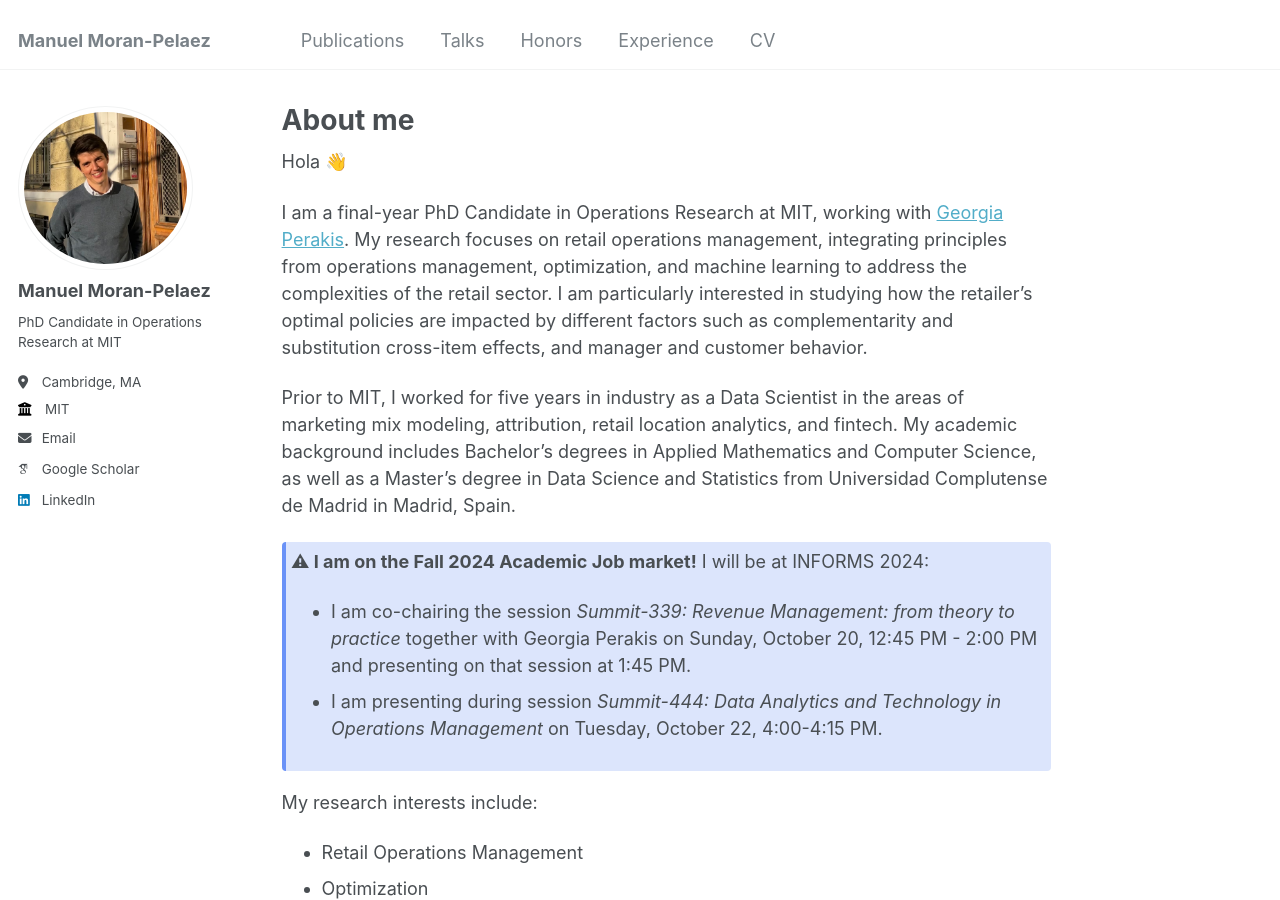
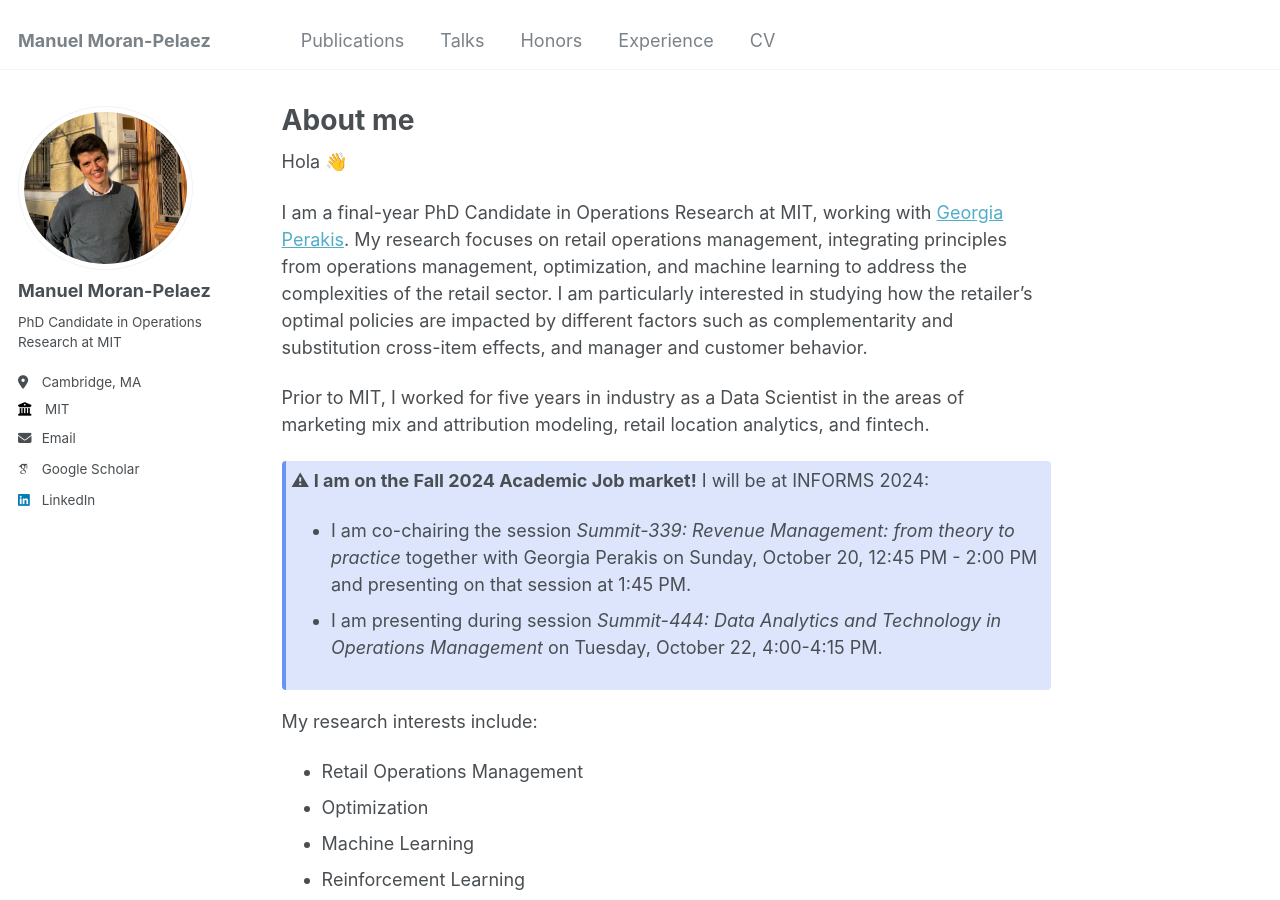
Before and after one commit to mmoranpelaez/mmoranpelaez.github.io, a Jekyll site: the page built from _pages/about.md, in a window 1280 px wide and 900 px high. Built offline with Jekyll 4.4.1, drawn with Linux system fonts in a browser that asks for light colours; some web fonts are replaced.

Commit message:
CV update and experience change

```diff
--- a/_pages/about.md
+++ b/_pages/about.md
@@ -13,7 +13,7 @@ redirect_from:
 <p>Hola &#128075; </p>
 I am a final-year PhD Candidate in Operations Research at MIT, working with [Georgia Perakis](https://mitmgmtfaculty.mit.edu/gperakis/). My research focuses on retail operations management, integrating principles from operations management, optimization, and machine learning to address the complexities of the retail sector. I am particularly interested in studying how the retailer's optimal policies are impacted by different factors such as complementarity and substitution cross-item effects, and  manager and customer behavior.
 
-Prior to MIT, I worked for five years in industry as a Data Scientist in the areas of marketing mix modeling, attribution, retail location analytics, and fintech. My academic background includes Bachelor's degrees in Applied Mathematics and Computer Science, as well as a Master's degree in Data Science and Statistics from Universidad Complutense de Madrid in Madrid, Spain.
+Prior to MIT, I worked for five years in industry as a Data Scientist in the areas of marketing mix and attribution modeling, retail location analytics, and fintech.
 
 <div class="warning" style='background-color:#dce5fc; border-left: solid #6a92f7 4px; border-radius: 4px; padding:0.3em; margin-bottom:1em;'>
 <span>
```
Also changed, not shown: 1 other file.
